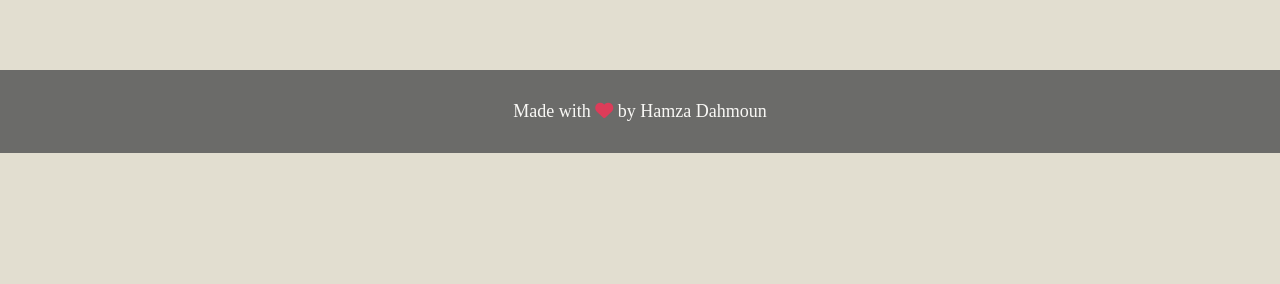
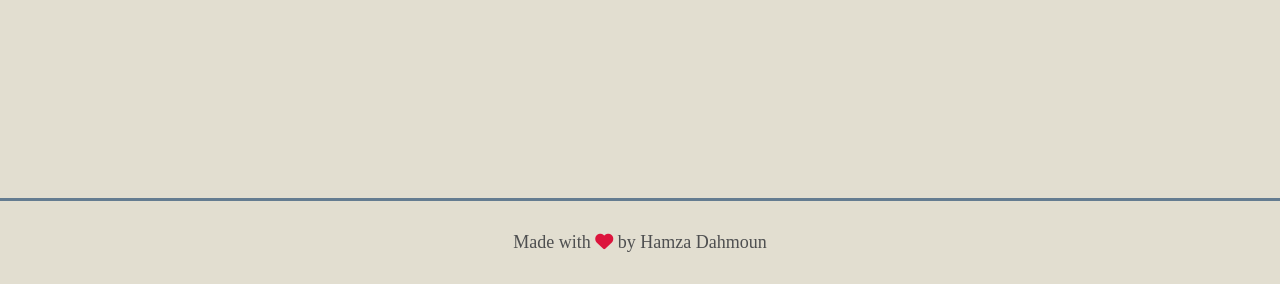
Before and after one commit to Hamza-Dahmoun/Portfolio-Page, a plain HTML site: page index.html in a window 1280 px wide. Shown: the part 4039-4323 px from the top of the page. Before the commit the page ends 4192 px from the top, so only its background shows below. Drawn offline with Linux system fonts and the light colour scheme.

Commit message:
change footer colors, add border top & increase margin-top

```diff
--- a/app.css
+++ b/app.css
@@ -218,12 +218,11 @@ html, body{
 footer{
     text-align:center;
     width:100%;
-    margin-top:5%;
+    margin-top:15%;
     padding-top:1%;
     padding-bottom:1%;
-    background-color: var(--cool-gray);
-    color:#fff;
-    opacity:0.8;
+    color:var(--cool-gray);
+    border-top:3px solid var(--blue-gray);
 }
 footer p{
     font-size:18px;
@@ -234,5 +233,5 @@ footer p .fa-heart{
 }
 footer a{
     text-decoration:none;
-    color:#fff;
+    color:var(--cool-gray);
 }
```
